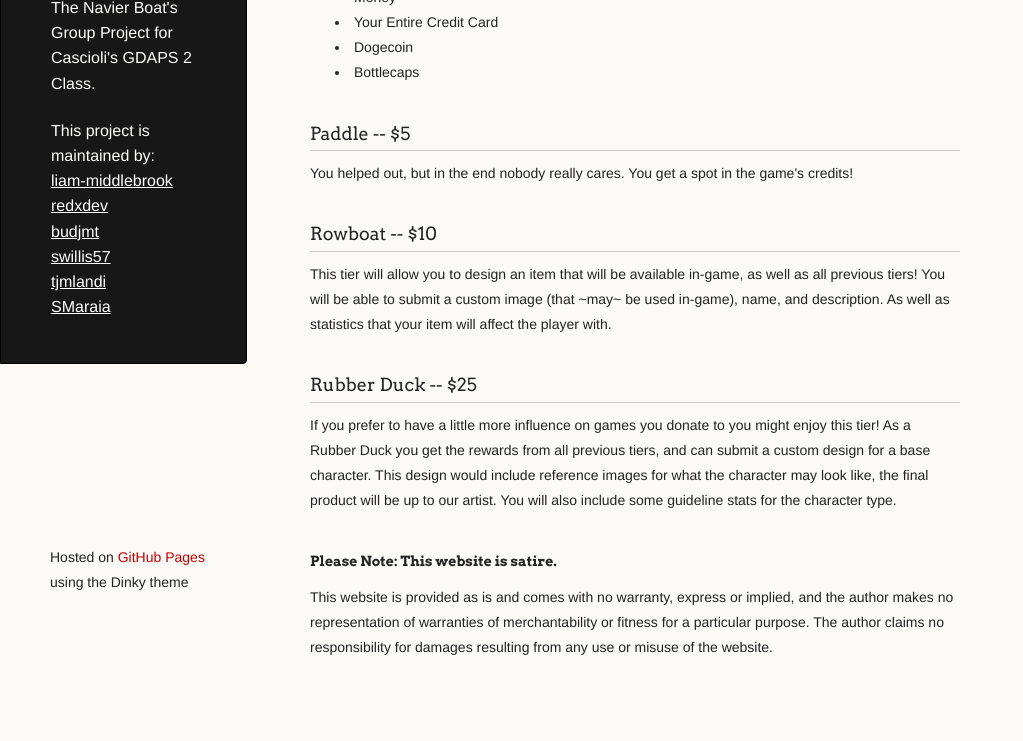
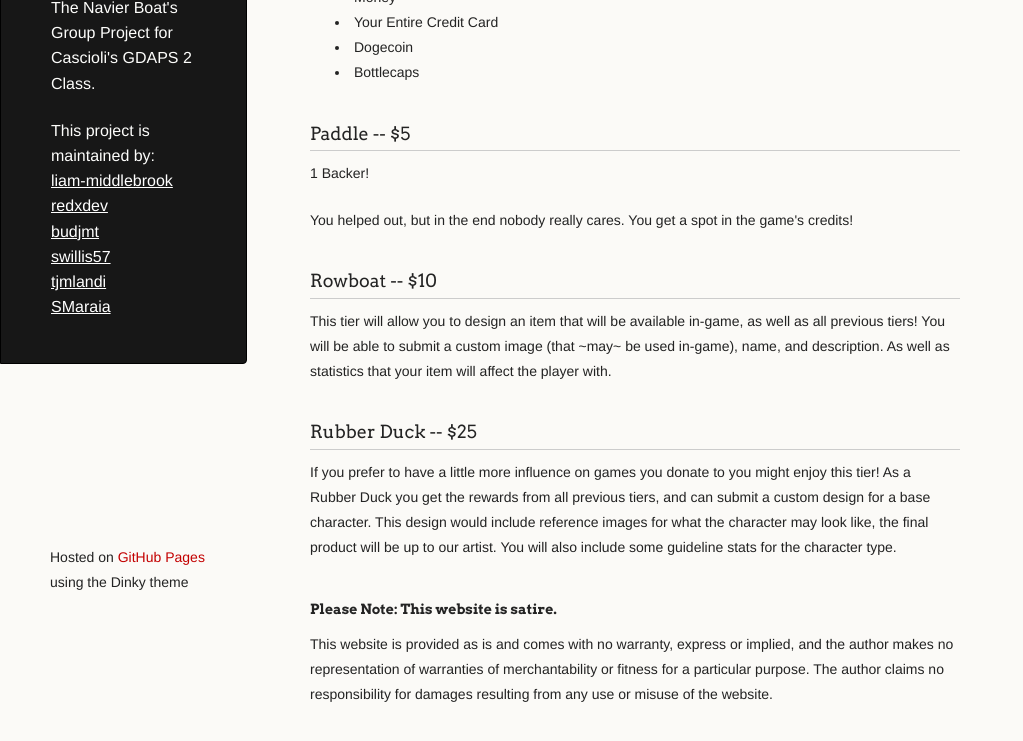
Before and after one commit to liam-middlebrook/Navier-Boats, a plain HTML site: page index.html in a window 1280 px wide. Shown: the part 173-914 px from the top of the page, without its empty margins (0-1023 px from the left). Drawn offline with Linux system fonts and the light colour scheme.

Commit message:
Added Backer for Paddle Tier

```diff
--- a/index.html
+++ b/index.html
@@ -51,7 +51,7 @@
 
 <h3>
 <a name="paddle----5" class="anchor" href="#paddle----5"><span class="octicon octicon-link"></span></a>Paddle -- $5</h3>
-
+<p><b>1 Backer!</b></p>
 <p>You helped out, but in the end nobody really cares. You get a spot in the game's credits!</p>
 
 <h3>
```
